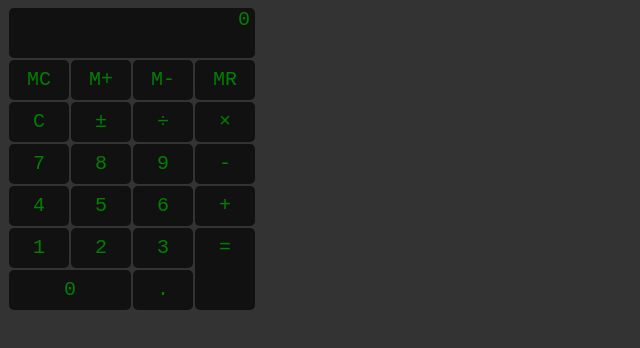
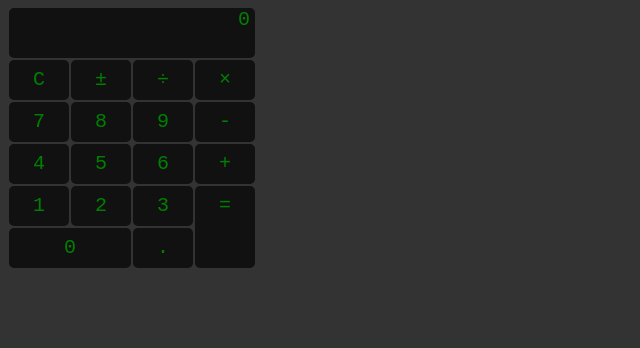
Before and after one commit to oatkiller/calculator, a plain HTML site: page index.html in a window 1280 px wide. Shown: the whole page, without its empty margins (0-640 px from the left). Drawn offline with Linux system fonts and the light colour scheme.

Commit message:
Added support for the decimal key. Added TODOs, Removed Memory related buttons

```diff
--- a/index.html
+++ b/index.html
@@ -15,13 +15,6 @@
 			<div class="result-area">
 				<div class="display-value" data-role="displayValue"></div>
 				<div class="current-operator" data-role="bufferOperator"></div>
-			</div>
-
-			<div class="button-row">
-				<div class="button" data-role="memory-clear">MC</div>
-				<div class="button" data-role="memory-add">M+</div>
-				<div class="button" data-role="memory-subtract">M-</div>
-				<div class="button" data-role="memory-recall">MR</div>
 			</div>
 
 			<div class="button-row">
--- a/lib/controller.js
+++ b/lib/controller.js
@@ -10,6 +10,7 @@
 			"equals" : "=",
 			"sign-flip" : "+/-",
 			"clear" : "C",
+			"decimal" : ".",
 			"0" : 0,
 			"1" : 1,
 			"2" : 2,
```
Also changed, not shown: tests/spec/calculator_test.js (+7 -0 lines), 1 other file.
